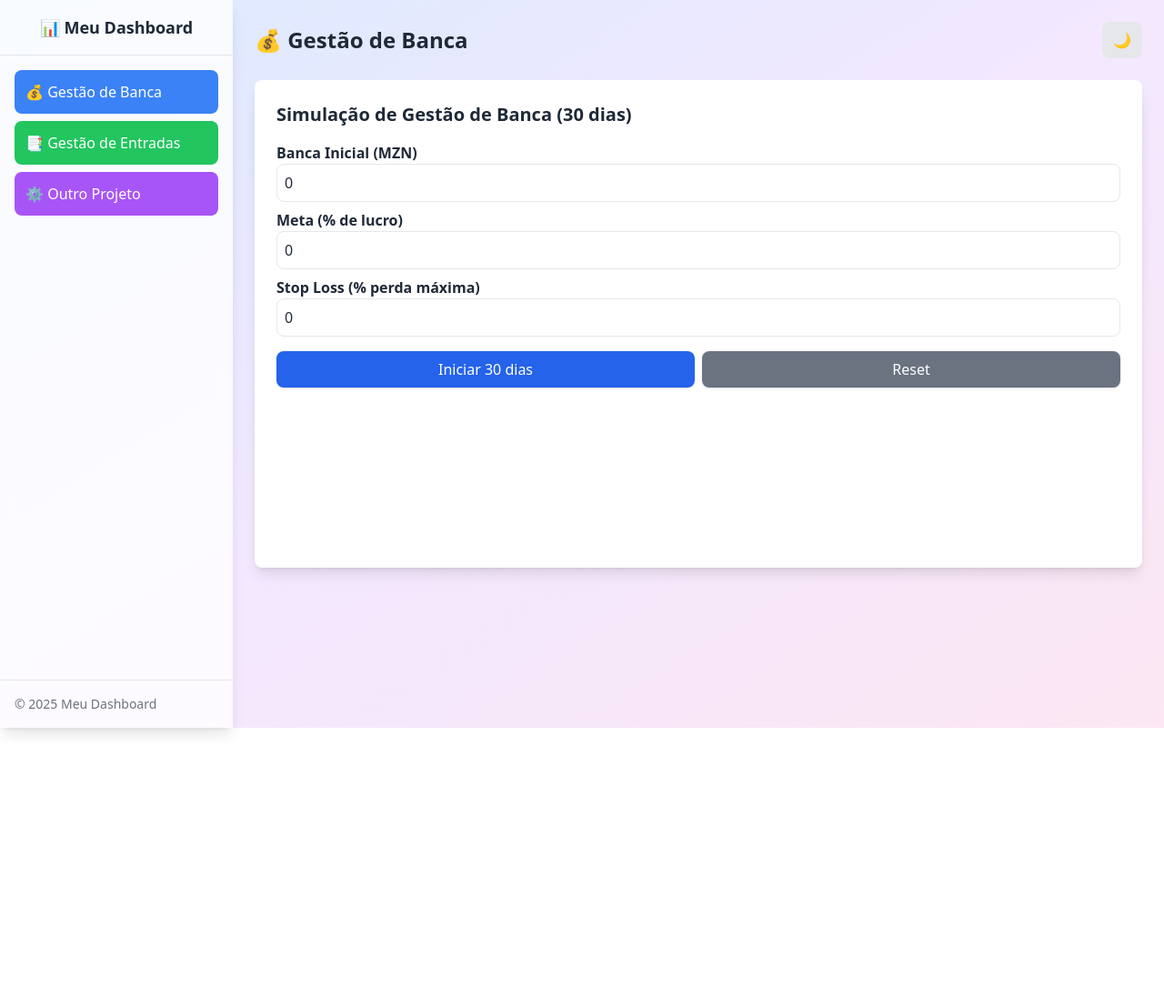
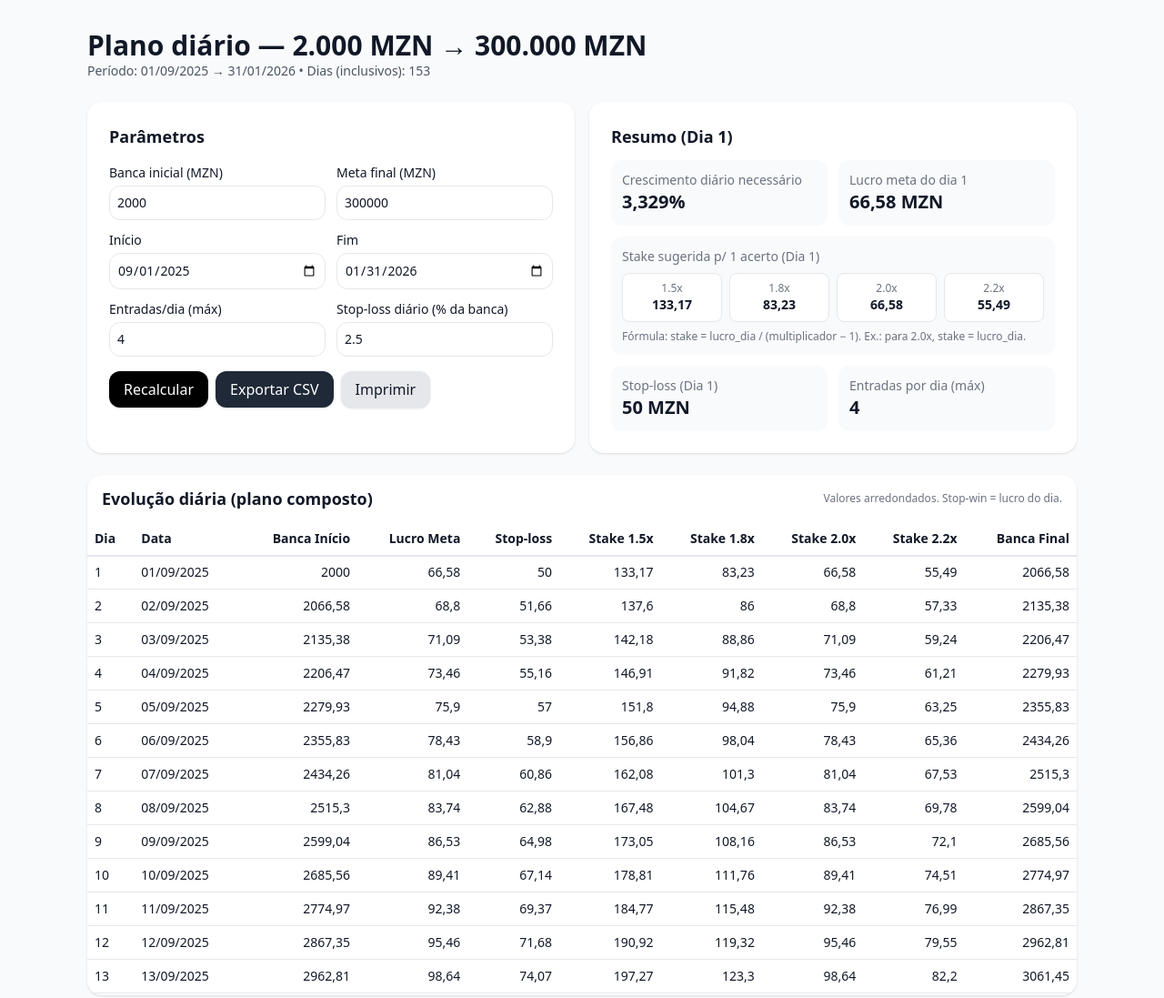
Before and after one commit to minrageC/Dashboard, a plain HTML site: page index.html in a window 1280 px wide. Shown: the top 1097 px of the page at 91% size. Before the commit the page ends 800 px from the top, so only its background shows below. Drawn offline with nearby package versions, Linux system fonts and the light colour scheme.

Commit message:
Update index.html

```diff
--- a/index.html
+++ b/index.html
@@ -1,317 +1,249 @@
 <!DOCTYPE html>
 <html lang="pt">
 <head>
-<meta charset="UTF-8">
-<meta name="viewport" content="width=device-width, initial-scale=1.0">
-<title>Dashboard Profissional - 30 Dias</title>
+  <meta charset="utf-8" />
+  <meta name="viewport" content="width=device-width, initial-scale=1" />
+  <title>Plano Diário — 2.000 → 300.000 MZN</title>
   <script src="https://cdn.tailwindcss.com"></script>
-<script src="https://cdn.jsdelivr.net/npm/chart.js"></script>
+  <style>
+    * { box-sizing: border-box; }
+    .num { font-variant-numeric: tabular-nums; }
+    table { border-collapse: collapse; }
+    th, td { border-bottom: 1px solid #e5e7eb; }
+    .sticky-th { position: sticky; top: 0; background: white; box-shadow: 0 1px 0 #e5e7eb; z-index: 1; }
+  </style>
 </head>
-<body class="bg-gradient-to-br from-blue-100 via-purple-100 to-pink-100 dark:from-gray-900 dark:via-gray-800 dark:to-gray-900 text-gray-800 dark:text-gray-100">
+<body class="bg-gray-50 text-gray-900">
+  <main class="max-w-6xl mx-auto p-4 md:p-8">
+    <header class="mb-6">
+      <h1 class="text-2xl md:text-3xl font-bold">Plano diário — 2.000 MZN → 300.000 MZN</h1>
+      <p class="text-sm text-gray-600">Período: <span id="periodo" class="font-medium">01/09/2025 → 31/01/2026</span> • Dias (inclusivos): <span id="dias" class="font-medium num"></span></p>
+    </header>
 
-<div class="flex h-screen">
-  <!-- Sidebar -->
-  <aside class="w-64 bg-white/80 dark:bg-gray-800/80 backdrop-blur shadow-lg flex flex-col">
-    <div class="p-4 text-center font-bold text-lg border-b border-gray-200 dark:border-gray-700">📊 Meu Dashboard</div>
-    <nav class="flex-1 p-4 space-y-2">
-      <a href="#" onclick="mostrarPagina('banca')" class="block p-3 rounded-lg bg-blue-500 text-white hover:bg-blue-600 transition">💰 Gestão de Banca</a>
-      <a href="#" onclick="mostrarPagina('entradas')" class="block p-3 rounded-lg bg-green-500 text-white hover:bg-green-600 transition">📑 Gestão de Entradas</a>
-      <a href="#" onclick="mostrarPagina('outro')" class="block p-3 rounded-lg bg-purple-500 text-white hover:bg-purple-600 transition">⚙️ Outro Projeto</a>
-    </nav>
-    <div class="p-4 text-sm text-gray-500 dark:text-gray-400 border-t border-gray-200 dark:border-gray-700">© 2025 Meu Dashboard</div>
-  </aside>
-
-  <!-- Conteúdo -->
-  <main class="flex-1 p-6 overflow-y-auto">
-    <div class="flex justify-between items-center mb-6">
-      <h1 id="tituloPagina" class="text-2xl font-bold">💰 Gestão de Banca</h1>
-      <button onclick="alternarTema()" class="px-3 py-2 rounded-lg bg-gray-200 dark:bg-gray-700 hover:scale-105 transition">🌙</button>
+    <section class="grid md:grid-cols-2 gap-4 mb-6">
+      <!-- Parâmetros -->
+      <div class="bg-white rounded-2xl shadow p-4 md:p-6">
+        <h2 class="text-lg font-semibold mb-4">Parâmetros</h2>
+        <div class="grid grid-cols-2 gap-3">
+          <label class="text-sm">Banca inicial (MZN)
+            <input id="banca" type="number" class="w-full mt-1 rounded-xl border p-2 num" value="2000" min="1" />
+          </label>
+          <label class="text-sm">Meta final (MZN)
+            <input id="meta" type="number" class="w-full mt-1 rounded-xl border p-2 num" value="300000" min="1" />
+          </label>
+          <label class="text-sm">Início
+            <input id="inicio" type="date" class="w-full mt-1 rounded-xl border p-2" value="2025-09-01" />
+          </label>
+          <label class="text-sm">Fim
+            <input id="fim" type="date" class="w-full mt-1 rounded-xl border p-2" value="2026-01-31" />
+          </label>
+          <label class="text-sm">Entradas/dia (máx)
+            <input id="entradas" type="number" class="w-full mt-1 rounded-xl border p-2 num" value="4" min="1" max="20" />
+          </label>
+          <label class="text-sm">Stop-loss diário (% da banca)
+            <input id="slPct" type="number" class="w-full mt-1 rounded-xl border p-2 num" value="2.5" step="0.1" />
+          </label>
         </div>
-
-    <!-- Página Gestão de Banca -->
-    <div id="pagina-banca">
-      <div class="bg-white dark:bg-gray-800 p-6 rounded-lg shadow-lg">
-        <h2 class="text-xl font-semibold mb-4">Simulação de Gestão de Banca (30 dias)</h2>
-
-        <label class="block font-semibold mt-2">Banca Inicial (MZN)</label>
-        <input type="number" id="banca" value="0" placeholder="Digite a banca inicial" class="w-full p-2 rounded-lg border dark:border-gray-600 dark:bg-gray-700">
-
-        <label class="block font-semibold mt-2">Meta (% de lucro)</label>
-        <input type="number" id="meta" value="0" placeholder="Digite a meta (%)" class="w-full p-2 rounded-lg border dark:border-gray-600 dark:bg-gray-700">
-
-        <label class="block font-semibold mt-2">Stop Loss (% perda máxima)</label>
-        <input type="number" id="stop_loss" value="0" placeholder="Digite o stop loss (%)" class="w-full p-2 rounded-lg border dark:border-gray-600 dark:bg-gray-700">
-
-        <div class="flex gap-2 mt-4">
-          <button onclick="iniciarBanca()" class="flex-1 bg-blue-600 text-white p-2 rounded-lg shadow hover:bg-blue-700">Iniciar 30 dias</button>
-          <button onclick="resetarBanca()" class="flex-1 bg-gray-500 text-white p-2 rounded-lg shadow hover:bg-gray-600">Reset</button>
-        </div>
-
-        <div id="statusBadge" class="mt-4 p-2 rounded font-bold text-center hidden"></div>
-        <div id="confirmMeta" class="mt-4 hidden flex gap-2 justify-center">
-          <span class="font-semibold">Meta atingida?</span>
-          <button onclick="confirmarMeta(true)" class="bg-green-500 text-white px-4 py-2 rounded hover:bg-green-600">Sim</button>
-          <button onclick="confirmarMeta(false)" class="bg-red-500 text-white px-4 py-2 rounded hover:bg-red-600">Não</button>
-        </div>
-
-        <p id="resultado" class="mt-4"></p>
-
-        <table id="tabela" class="w-full mt-4 border-collapse hidden">
-          <thead>
-            <tr class="bg-blue-600 text-white">
-              <th class="p-2">Dia</th>
-              <th class="p-2">Banca Inicial</th>
-              <th class="p-2">Lucro</th>
-              <th class="p-2">Banca Final</th>
-            </tr>
-          </thead>
-          <tbody class="text-center"></tbody>
-        </table>
-
-        <canvas id="grafico" class="mt-6"></canvas>
+        <div class="mt-4 flex gap-2">
+          <button id="recalcular" class="px-4 py-2 rounded-xl bg-black text-white shadow">Recalcular</button>
+          <button id="exportar" class="px-4 py-2 rounded-xl bg-gray-800 text-white shadow">Exportar CSV</button>
+          <button id="imprimir" class="px-4 py-2 rounded-xl bg-gray-200 shadow">Imprimir</button>
         </div>
       </div>
 
-    <!-- Página Gestão de Entradas -->
-    <div id="pagina-entradas" class="hidden">
-      <div class="bg-white dark:bg-gray-800 p-6 rounded-lg shadow-lg">
-        <h2 class="text-xl font-semibold mb-4">Plano de Gestão de Entradas</h2>
+      <!-- Resumo do dia 1 -->
+      <div class="bg-white rounded-2xl shadow p-4 md:p-6">
+        <h2 class="text-lg font-semibold mb-3">Resumo (Dia 1)</h2>
+        <div class="grid grid-cols-2 gap-3 text-sm">
+          <div class="p-3 rounded-xl bg-gray-50">
+            <div class="text-gray-500">Crescimento diário necessário</div>
+            <div class="text-xl font-bold num" id="rPct">—</div>
+          </div>
+          <div class="p-3 rounded-xl bg-gray-50">
+            <div class="text-gray-500">Lucro meta do dia 1</div>
+            <div class="text-xl font-bold num"><span id="lucroDia1">—</span> MZN</div>
+          </div>
+          <div class="col-span-2 p-3 rounded-xl bg-gray-50">
+            <div class="text-gray-500 mb-2">Stake sugerida p/ 1 acerto (Dia 1)</div>
+            <div class="grid grid-cols-4 gap-2 text-center">
+              <div class="p-2 rounded-lg bg-white border"><div class="text-xs text-gray-500">1.5x</div><div class="font-semibold num" id="s15">—</div></div>
+              <div class="p-2 rounded-lg bg-white border"><div class="text-xs text-gray-500">1.8x</div><div class="font-semibold num" id="s18">—</div></div>
+              <div class="p-2 rounded-lg bg-white border"><div class="text-xs text-gray-500">2.0x</div><div class="font-semibold num" id="s20">—</div></div>
+              <div class="p-2 rounded-lg bg-white border"><div class="text-xs text-gray-500">2.2x</div><div class="font-semibold num" id="s22">—</div></div>
+            </div>
+            <p class="text-xs text-gray-500 mt-2">Fórmula: stake = lucro_dia / (multiplicador − 1). Ex.: para 2.0x, stake = lucro_dia.</p>
+          </div>
+          <div class="p-3 rounded-xl bg-gray-50">
+            <div class="text-gray-500">Stop-loss (Dia 1)</div>
+            <div class="text-xl font-bold num"><span id="slValor">—</span> MZN</div>
+          </div>
+          <div class="p-3 rounded-xl bg-gray-50">
+            <div class="text-gray-500">Entradas por dia (máx)</div>
+            <div class="text-xl font-bold" id="entrResumo">—</div>
+          </div>
+        </div>
+      </div>
+    </section>
 
-        <label for="numEntradas" class="block font-semibold">Número de entradas:</label>
-        <input type="number" id="numEntradas" min="1" max="20" value="0" placeholder="Número de entradas" class="p-2 rounded-lg border dark:border-gray-600 dark:bg-gray-700">
-        <div class="mt-3 flex gap-2">
-          <button id="gerarBtn" class="flex-1 bg-green-600 text-white p-2 rounded-lg shadow hover:bg-green-700">Gerar Tabela</button>
-          <button id="resetBtn" class="flex-1 bg-gray-500 text-white p-2 rounded-lg shadow hover:bg-gray-600 hidden">Resetar Valores</button>
+    <!-- Tabela -->
+    <section class="bg-white rounded-2xl shadow overflow-hidden">
+      <div class="px-4 py-3 flex items-center justify-between">
+        <h2 class="text-lg font-semibold">Evolução diária (plano composto)</h2>
+        <div class="text-xs text-gray-500">Valores arredondados. Stop-win = lucro do dia.</div>
       </div>
-
-        <table id="tabelaEntradas" class="w-full mt-4 border-collapse hidden">
-          <caption class="text-lg font-semibold mb-2">Lucro Total: <span id="lucroTotal">0</span> MZN</caption>
+      <div class="overflow-auto max-h-[65vh]">
+        <table class="w-full text-sm">
           <thead>
-            <tr class="bg-green-600 text-white">
-              <th class="p-2">Entrada</th>
-              <th class="p-2">Aposta (MZN)</th>
-              <th class="p-2">Multiplicador</th>
-              <th class="p-2">Lucro da Aposta</th>
-              <th class="p-2">Lucro Acumulado</th>
+            <tr class="sticky-th">
+              <th class="text-left p-2">Dia</th>
+              <th class="text-left p-2">Data</th>
+              <th class="text-right p-2">Banca Início</th>
+              <th class="text-right p-2">Lucro Meta</th>
+              <th class="text-right p-2">Stop-loss</th>
+              <th class="text-right p-2">Stake 1.5x</th>
+              <th class="text-right p-2">Stake 1.8x</th>
+              <th class="text-right p-2">Stake 2.0x</th>
+              <th class="text-right p-2">Stake 2.2x</th>
+              <th class="text-right p-2">Banca Final</th>
             </tr>
           </thead>
-          <tbody class="text-center"></tbody>
+          <tbody id="tbody"></tbody>
         </table>
       </div>
-    </div>
+    </section>
 
-    <!-- Página Outro -->
-    <div id="pagina-outro" class="hidden">
-      <div class="bg-white dark:bg-gray-800 p-6 rounded-lg shadow-lg">
-        <h2 class="text-xl font-semibold">Outro Projeto</h2>
-        <p>Adicione aqui seu próximo projeto...</p>
-      </div>
-    </div>
-
+    <footer class="text-xs text-gray-500 mt-6">
+      <p>Disciplina recomendada: 3–5 entradas/dia; atingir <span class="num">stop-win</span> e encerrar; respeitar <span class="num">stop-loss</span> diário.</p>
+    </footer>
   </main>
-</div>
 
   <script>
-// ===== Navegação =====
-function mostrarPagina(nome) {
-  document.querySelectorAll('[id^="pagina-"]').forEach(el => el.classList.add("hidden"));
-  document.getElementById(`pagina-${nome}`).classList.remove("hidden");
-  document.getElementById("tituloPagina").textContent =
-    nome === 'banca' ? "💰 Gestão de Banca" :
-    nome === 'entradas' ? "📑 Gestão de Entradas" :
-    "⚙️ Outro Projeto";
+    const fmt = (n) => new Intl.NumberFormat('pt-MZ', {maximumFractionDigits: 2}).format(n);
+    const fmtPct = (n) => new Intl.NumberFormat('pt-MZ', {maximumFractionDigits: 3}).format(n);
+
+    function daysInclusive(d1, d2){
+      const ms = (d2 - d1) / (1000*60*60*24);
+      return Math.floor(ms) + 1;
     }
 
-// ===== Tema Escuro =====
-const temaSalvo = localStorage.getItem('tema');
-if (temaSalvo === 'dark') {
-  document.documentElement.classList.add('dark');
-}
+    function recalc(){
+      const banca = Number(document.getElementById('banca').value || 0);
+      const meta = Number(document.getElementById('meta').value || 0);
+      const inicio = new Date(document.getElementById('inicio').value);
+      const fim = new Date(document.getElementById('fim').value);
+      const entradas = Number(document.getElementById('entradas').value || 1);
+      const slPct = Number(document.getElementById('slPct').value || 0);
 
-function alternarTema() {
-  document.documentElement.classList.toggle('dark');
-  if (document.documentElement.classList.contains('dark')) {
-    localStorage.setItem('tema', 'dark');
-  } else {
-    localStorage.setItem('tema', 'light');
-  }
-}
-
-// ===== Gestão de Entradas =====
-document.getElementById("gerarBtn").addEventListener("click", () => {
-  const num = parseInt(document.getElementById("numEntradas").value);
-  if (!num || num <= 0) {
-    alert("Digite um número válido de entradas!");
+      if(!banca || !meta || !(inicio instanceof Date) || !(fim instanceof Date) || isNaN(inicio) || isNaN(fim) || fim < inicio){
+        alert('Verifique os parâmetros.');
         return;
       }
 
-  let tbody = document.getElementById("tabelaEntradas").querySelector("tbody");
-  tbody.innerHTML = "";
-  let lucroAcumulado = 0;
-  let apostaInicial = 100; // valor fixo, pode alterar
+      const N = daysInclusive(inicio, fim);
+      document.getElementById('dias').textContent = N;
+      document.getElementById('periodo').textContent = `${inicio.toLocaleDateString('pt-PT')} → ${fim.toLocaleDateString('pt-PT')}`;
 
-  for (let i = 1; i <= num; i++) {
-    let multiplicador = 2; // fixo para exemplo
-    let lucro = apostaInicial * (multiplicador - 1);
-    lucroAcumulado += lucro;
-    tbody.innerHTML += `
-      <tr class="border-t">
-        <td class="p-2">${i}</td>
-        <td class="p-2">${apostaInicial.toFixed(2)}</td>
-        <td class="p-2">${multiplicador.toFixed(2)}</td>
-        <td class="p-2">${lucro.toFixed(2)}</td>
-        <td class="p-2">${lucroAcumulado.toFixed(2)}</td>
-      </tr>`;
+      const r = Math.pow(meta / banca, 1 / N) - 1; // taxa diária composta
+      document.getElementById('rPct').textContent = fmtPct(r * 100) + '%';
+      document.getElementById('entrResumo').textContent = entradas;
+
+      // Dia 1
+      const lucroDia1 = banca * r;
+      document.getElementById('lucroDia1').textContent = fmt(lucroDia1);
+      document.getElementById('s15').textContent = fmt(lucroDia1 / (1.5 - 1));
+      document.getElementById('s18').textContent = fmt(lucroDia1 / (1.8 - 1));
+      document.getElementById('s20').textContent = fmt(lucroDia1 / (2.0 - 1));
+      document.getElementById('s22').textContent = fmt(lucroDia1 / (2.2 - 1));
+      document.getElementById('slValor').textContent = fmt(banca * slPct / 100);
+
+      // Tabela
+      const tbody = document.getElementById('tbody');
+      tbody.innerHTML = '';
+
+      let B = banca;
+      for(let i=1; i<=N; i++){
+        const d = new Date(inicio);
+        d.setDate(inicio.getDate() + (i-1));
+        const lucro = B * r;
+        const SL = B * slPct / 100;
+        const stake15 = lucro / (1.5 - 1);
+        const stake18 = lucro / (1.8 - 1);
+        const stake20 = lucro / (2.0 - 1);
+        const stake22 = lucro / (2.2 - 1);
+        const Bfim = B * (1 + r);
+
+        const tr = document.createElement('tr');
+        const cells = [
+          i,
+          d.toLocaleDateString('pt-PT'),
+          fmt(B),
+          fmt(lucro),
+          fmt(SL),
+          fmt(stake15),
+          fmt(stake18),
+          fmt(stake20),
+          fmt(stake22),
+          fmt(Bfim),
+        ];
+        cells.forEach((c, idx)=>{
+          const td = document.createElement('td');
+          td.className = 'p-2 ' + (idx>=2 ? 'text-right num' : '');
+          td.textContent = c;
+          tr.appendChild(td);
+        });
+        tbody.appendChild(tr);
+        B = Bfim;
       }
 
-  document.getElementById("lucroTotal").textContent = lucroAcumulado.toFixed(2);
-  document.getElementById("tabelaEntradas").classList.remove("hidden");
-  document.getElementById("resetBtn").classList.remove("hidden");
-});
-
-document.getElementById("resetBtn").addEventListener("click", () => {
-  document.getElementById("tabelaEntradas").classList.add("hidden");
-  document.getElementById("resetBtn").classList.add("hidden");
-  document.getElementById("lucroTotal").textContent = "0";
-  document.getElementById("numEntradas").value = 0;
-});
-
-// ===== Gestão de Banca com localStorage =====
-let chartBanca;
-let banca, bancaMeta, bancaStopLoss;
-let evolucao = [];
-let metaConfirmada = null;
-
-// Recupera dados salvos
-window.addEventListener('load', () => {
-  const dados = JSON.parse(localStorage.getItem('banca30dias'));
-  if (dados) {
-    banca = dados.banca;
-    evolucao = dados.evolucao;
-    bancaMeta = dados.bancaMeta;
-    bancaStopLoss = dados.bancaStopLoss;
-    metaConfirmada = dados.metaConfirmada;
-    document.getElementById("banca").value = dados.bancaInicial;
-    document.getElementById("meta").value = dados.metaPercent;
-    document.getElementById("stop_loss").value = dados.stopPercent * 100;
-    preencherTabelaBanca();
-    desenharGraficoBanca(evolucao);
-    if (metaConfirmada !== null) mostrarStatus(metaConfirmada ? "✅ Meta confirmada pelo usuário" : "⚠️ Meta não confirmada", metaConfirmada ? "meta" : "stop");
-  }
-});
-
-function iniciarBanca() {
-  banca = parseFloat(document.getElementById("banca").value);
-  const metaPercent = parseFloat(document.getElementById("meta").value);
-  const stopPercent = parseFloat(document.getElementById("stop_loss").value) / 100;
-  if (!banca || !metaPercent || !stopPercent) { alert("Preencha todos os valores antes de iniciar."); return; }
-
-  bancaMeta = banca * (1 + metaPercent / 100);
-  bancaStopLoss = banca * (1 - stopPercent);
-  evolucao = [banca];
-  metaConfirmada = null;
-
-  document.getElementById("resultado").innerHTML = `Meta: <b>${bancaMeta.toFixed(2)} MZN</b><br>Stop Loss: <b>${bancaStopLoss.toFixed(2)} MZN</b>`;
-  document.getElementById("confirmMeta").classList.add("hidden");
-
-  for (let dia = 1; dia <= 30; dia++) {
-    let lucro = banca * 0.20;
-    let bancaFinal = banca + lucro;
-    evolucao.push(bancaFinal);
-    banca = bancaFinal;
-
-    if (!document.getElementById("confirmMeta").classList.contains("flex") && banca >= bancaMeta && metaConfirmada === null) {
-      document.getElementById("confirmMeta").classList.remove("hidden");
+      // CSV export data cache
+      window.__export = {banca, meta, inicio, fim, N, r, slPct};
     }
 
-    if (banca <= bancaStopLoss) {
-      mostrarStatus(`❌ Stop Loss atingido no dia ${dia}`, "stop");
+    function exportCSV(){
+      if(!window.__export){ return; }
+      const {banca, meta, inicio, fim, N, r, slPct} = window.__export;
+      let B = banca;
+      let lines = [
+        ['Dia','Data','Banca Inicio','Lucro Meta','Stop-loss','Stake 1.5x','Stake 1.8x','Stake 2.0x','Stake 2.2x','Banca Final']
+      ];
+      for(let i=1; i<=N; i++){
+        const d = new Date(inicio);
+        d.setDate(inicio.getDate() + (i-1));
+        const lucro = B * r;
+        const SL = B * slPct / 100;
+        const row = [
+          i,
+          d.toISOString().slice(0,10),
+          B.toFixed(2),
+          lucro.toFixed(2),
+          SL.toFixed(2),
+          (lucro/(1.5-1)).toFixed(2),
+          (lucro/(1.8-1)).toFixed(2),
+          (lucro/(2.0-1)).toFixed(2),
+          (lucro/(2.2-1)).toFixed(2),
+          (B*(1+r)).toFixed(2)
+        ];
+        lines.push(row);
+        B = B * (1 + r);
       }
+      const csv = lines.map(a=>a.join(',')).join('\n');
+      const blob = new Blob([csv], {type: 'text/csv;charset=utf-8;'});
+      const url = URL.createObjectURL(blob);
+      const a = document.createElement('a');
+      a.href = url;
+      a.download = 'plano_diario_2000_para_300000.csv';
+      document.body.appendChild(a);
+      a.click();
+      document.body.removeChild(a);
+      URL.revokeObjectURL(url);
     }
 
-  preencherTabelaBanca();
-  desenharGraficoBanca(evolucao);
-  salvarLocalStorage(metaPercent, stopPercent);
-}
+    document.getElementById('recalcular').addEventListener('click', recalc);
+    document.getElementById('exportar').addEventListener('click', exportCSV);
+    document.getElementById('imprimir').addEventListener('click', ()=> window.print());
 
-function preencherTabelaBanca() {
-  const corpo = document.getElementById("tabela").querySelector("tbody");
-  corpo.innerHTML = "";
-  let b = evolucao[0];
-  for (let i = 1; i < evolucao.length; i++) {
-    corpo.innerHTML += `<tr class="border-t">
-      <td class="p-2">${i}</td>
-      <td class="p-2">${b.toFixed(2)}</td>
-      <td class="p-2">${(evolucao[i]-b).toFixed(2)}</td>
-      <td class="p-2">${evolucao[i].toFixed(2)}</td>
-    </tr>`;
-    b = evolucao[i];
-  }
-  document.getElementById("tabela").classList.remove("hidden");
-}
-
-function confirmarMeta(decisao) {
-  metaConfirmada = decisao;
-  mostrarStatus(decisao ? "✅ Meta confirmada pelo usuário" : "⚠️ Meta não confirmada", decisao ? "meta" : "stop");
-  document.getElementById("confirmMeta").classList.add("hidden");
-  salvarLocalStorage(parseFloat(document.getElementById("meta").value), parseFloat(document.getElementById("stop_loss").value)/100);
-}
-
-function mostrarStatus(msg, tipo) {
-  const badge = document.getElementById("statusBadge");
-  badge.className = `mt-4 p-2 rounded font-bold text-center ${tipo === "meta" ? "bg-green-500 text-white" : "bg-red-500 text-white"}`;
-  badge.textContent = msg;
-  badge.classList.remove("hidden");
-}
-
-function desenharGraficoBanca(dados) {
-  const ctx = document.getElementById("grafico").getContext("2d");
-  if (chartBanca) chartBanca.destroy();
-  chartBanca = new Chart(ctx, {
-    type: "line",
-    data: {
-      labels: dados.map((_, i) => `Dia ${i}`),
-      datasets: [{
-        label: "Evolução da Banca",
-        data: dados,
-        borderColor: "#3b82f6",
-        backgroundColor: "rgba(59,130,246,0.2)",
-        fill: true,
-        tension: 0.3,
-        pointRadius: 4,
-      }]
-    }
-  });
-}
-
-function resetarBanca() {
-  banca = 0;
-  evolucao = [];
-  metaConfirmada = null;
-  document.getElementById("banca").value = 0;
-  document.getElementById("meta").value = 0;
-  document.getElementById("stop_loss").value = 0;
-  document.getElementById("resultado").innerHTML = "";
-  document.getElementById("statusBadge").classList.add("hidden");
-  document.getElementById("confirmMeta").classList.add("hidden");
-  document.getElementById("tabela").classList.add("hidden");
-  if (chartBanca) chartBanca.destroy();
-  localStorage.removeItem("banca30dias");
-}
-
-function salvarLocalStorage(metaPercent, stopPercent) {
-  localStorage.setItem('banca30dias', JSON.stringify({
-    bancaInicial: parseFloat(document.getElementById("banca").value),
-    banca: banca,
-    evolucao: evolucao,
-    bancaMeta: bancaMeta,
-    bancaStopLoss: bancaStopLoss,
-    metaConfirmada: metaConfirmada,
-    metaPercent: metaPercent,
-    stopPercent: stopPercent
-  }));
-}
+    // inicializa
+    recalc();
   </script>
-
 </body>
 </html>
```
Lines whose indentation alone changed are shown as unchanged.
